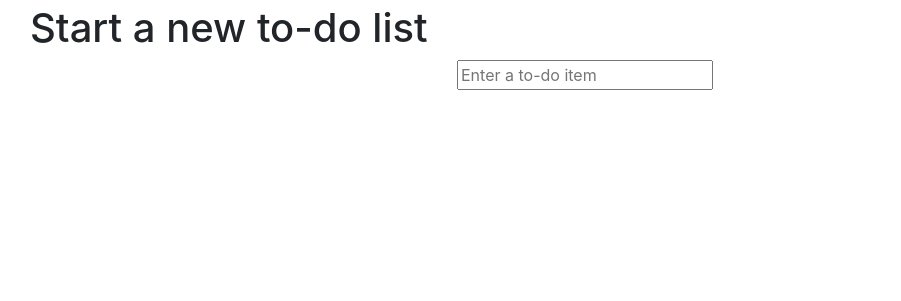
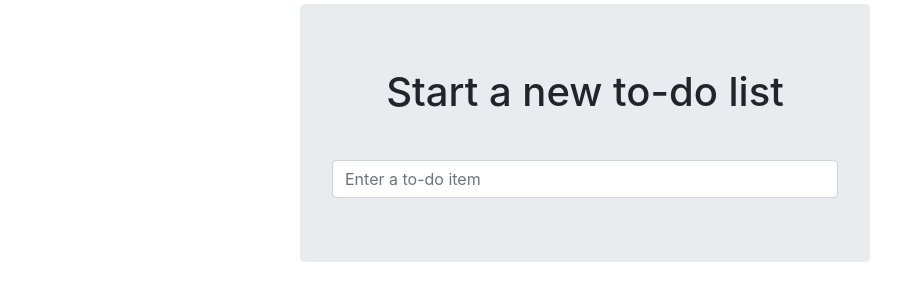
Before and after one commit to Day0Dreamer/TDDwithPython, a Django app: page / in a window 1280 px wide. Shown: the part 56-357 px from the top of the page, without its empty margins (55-956 px from the left). Run offline with Django 3.2, Linux system fonts and the light colour scheme; some libraries are stand-ins or nearby versions.

Commit message:
Use Bootstrap to improve layout"

```diff
--- a/src/superlists/functional_tests/tests.py
+++ b/src/superlists/functional_tests/tests.py
@@ -1,4 +1,6 @@
 from time import sleep, time
+
+from django.contrib.staticfiles.testing import StaticLiveServerTestCase
 from selenium import webdriver
 import unittest
 
@@ -10,7 +12,7 @@ from django.test import LiveServerTestCase
 MAX_WAIT = 3
 
 
-class NewVisitorTest(LiveServerTestCase):
+class NewVisitorTest(StaticLiveServerTestCase):
     def setUp(self) -> None:
         self.chrome_config = Options()
         self.chrome_config.headless = True
@@ -20,6 +22,7 @@ class NewVisitorTest(LiveServerTestCase):
         self.browser = webdriver.Chrome(options=self.chrome_config)
 
     def tearDown(self) -> None:
+        self.browser.refresh()
         self.browser.close()
 
     def wait_for_row_in_list_table(self, row_text):
--- a/src/superlists/lists/templates/home.html
+++ b/src/superlists/lists/templates/home.html
@@ -98,7 +98,9 @@
 </div>
 
 <div class="container">
-
+    <div class="row">
+    <div class="col-md-3"></div>
+    <div class="col-md-6 jumbotron" align="center">
     {% if messages %}
         {% for message in messages %}
             <div class="alert {% if message.tags %}alert-{{ message.tags }}{% endif %}">{{ message }}
@@ -110,15 +112,15 @@
 
     {% block content %}
         <h1>Start a new to-do list</h1>
-        <form method="POST" action="/lists/new/"/>
-            <p style="text-align: center;">
-                <input id="id_new_item" placeholder="Enter a to-do item" name="item_text"/>
-            </p>
+        <form method="POST" action="/lists/new/">
+            <input id="id_new_item" class="form-control input-lg" placeholder="Enter a to-do item" name="item_text"/>
             {% csrf_token %}
         </form>
 
     {% endblock content %}
-
+    </div>
+        <div class="col-md-3"></div>
+</div>
 </div> <!-- /container -->
 
 {% block modal %}{% endblock modal %}
--- a/src/superlists/superlists/static/css/project.css
+++ b/src/superlists/superlists/static/css/project.css
@@ -11,3 +11,7 @@
   background-color: #f2dede;
   border-color: #eed3d7;
 }
+
+#id_new_item {
+  margin-top: 5ex;
+}
```
Also changed, not shown: src/superlists/lists/templates/list.html (+10 -3 lines).
